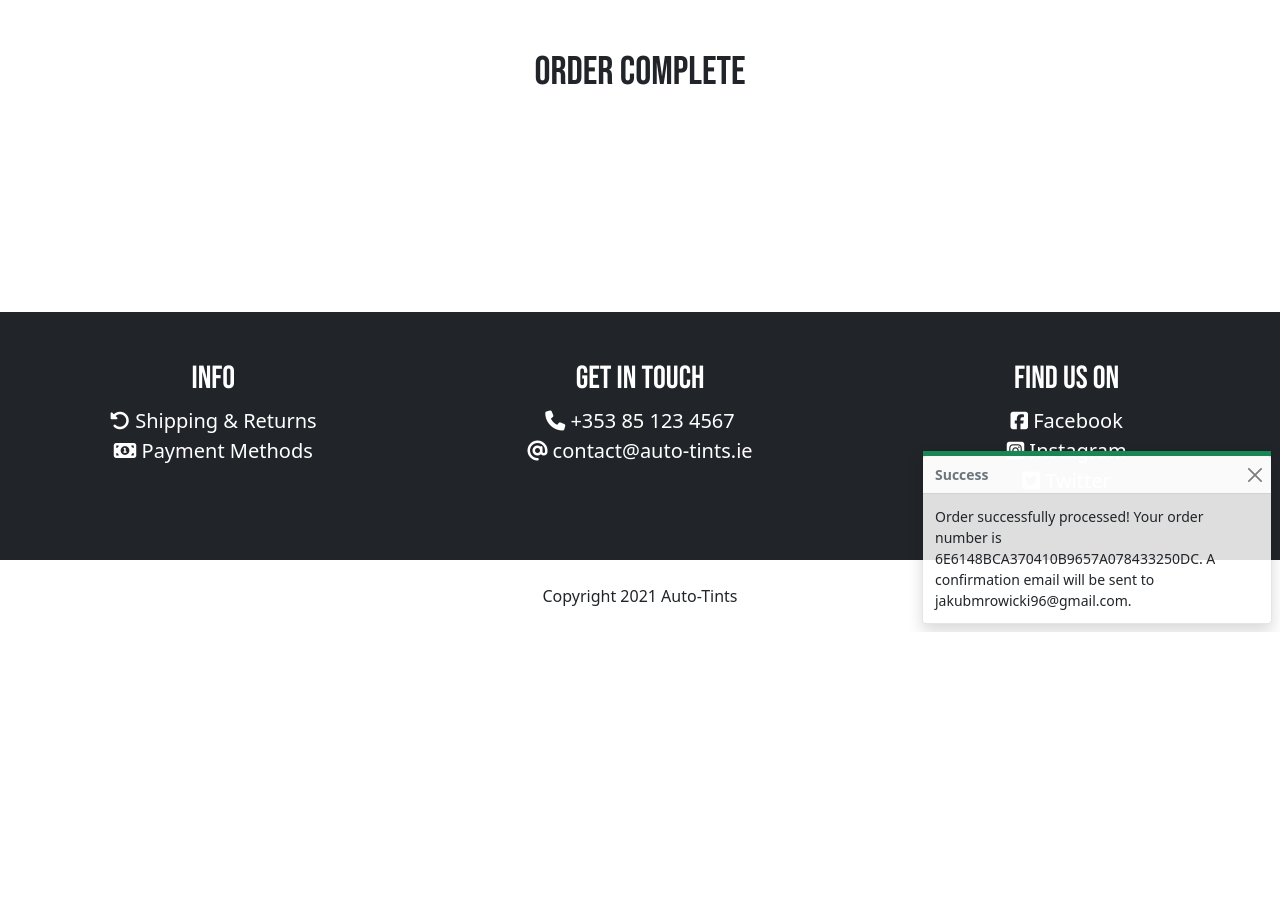
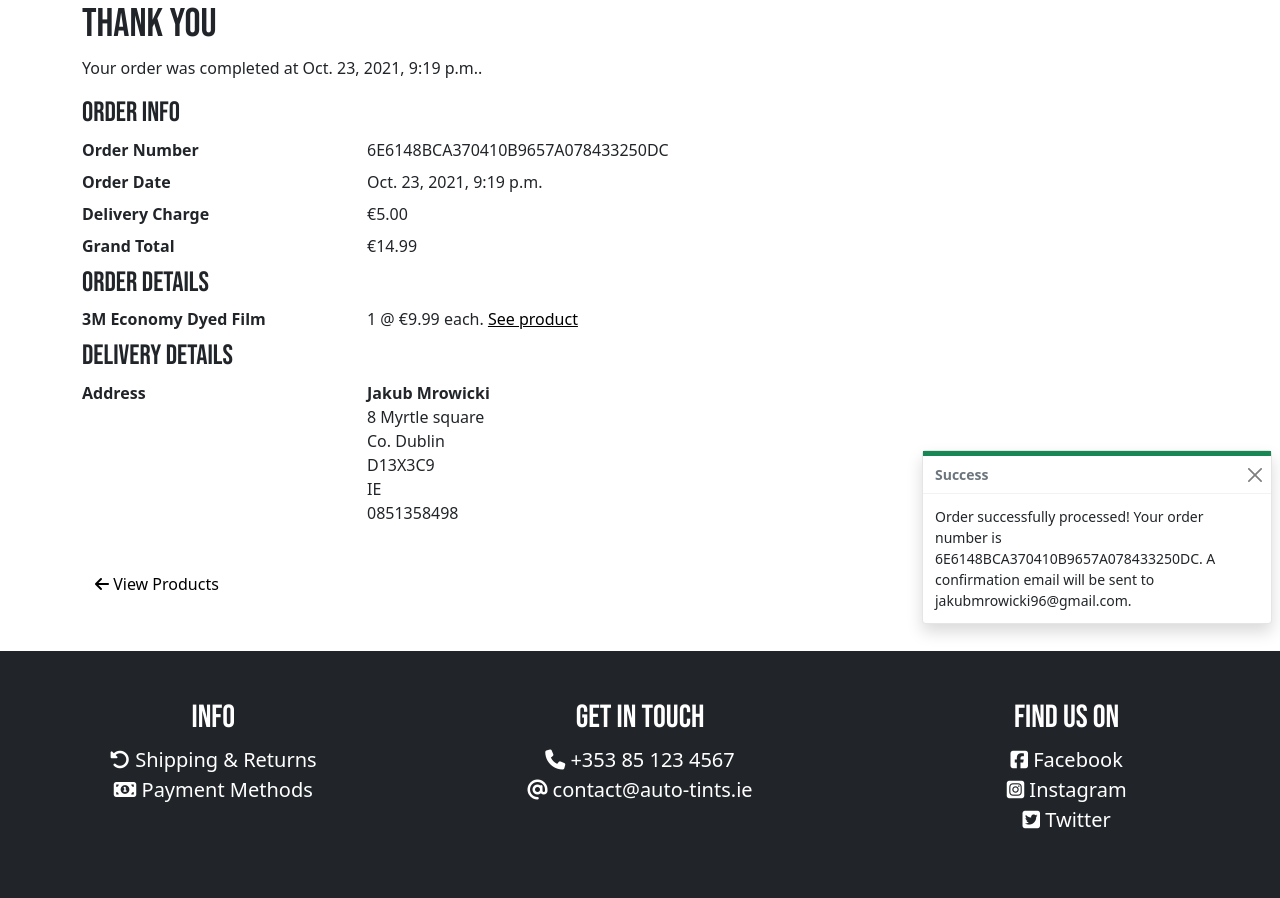
Before and after one commit to JakubMrowicki/auto-tints, a Django app: a page that uses checkout/templates/checkout/checkout_success.html in a window 1280 px wide. Shown: the part 168-1066 px from the top of the page. Before the commit the page ends 800 px from the top, so only its background shows below. Run offline with Django 3.2, Linux system fonts and the light colour scheme; data comes from the database, SQL or seed files in the repository; some libraries are stand-ins or nearby versions.

Commit message:
add checkout success template

```diff
--- a/checkout/templates/checkout/checkout_success.html
+++ b/checkout/templates/checkout/checkout_success.html
@@ -3,6 +3,47 @@
 
 {% block content %}
 <div class="container">
-    <h1 class="text-center mt-5">Order Complete</h1>
+    <div class="row">
+        <div class="col-12 mb-5">
+            <h1>Thank You</h1>
+            <p>Your order was completed at {{ order.date }}.</p>
+            <dl class="row">
+                <h3>Order Info</h3>
+                <dt class="col-sm-3">Order Number</dt>
+                <dd class="col-sm-9">{{ order.order_number }}</dd>
+                <dt class="col-sm-3">Order Date</dt>
+                <dd class="col-sm-9">{{ order.date }}</dd>
+                <dt class="col-sm-3">Delivery Charge</dt>
+                <dd class="col-sm-9">€{{ order.delivery_cost }}</dd>
+                <dt class="col-sm-3">Grand Total</dt>
+                <dd class="col-sm-9">€{{ order.grand_total }}</dd>
+                <h3>Order Details</h3>
+                {% for item in order.lineitems.all %}
+                    <dt class="col-sm-3 text-truncate" title="{{ item.product.name }}">{{ item.product.name }}</dt>
+                    <dd class="col-sm-9">
+                        {{ item.quantity }} @ €{{ item.product.price }} each. <a href="{% url 'products' %}{{ item.product.pk }}"><u>See product</u></a>
+                    </dd>
+                {% endfor %}
+                <h3>Delivery Details</h3>
+                <dt class="col-sm-3">Address</dt>
+                <dd class="col-sm-9">
+                    <address>
+                        <b>{{ order.full_name }}</b><br>
+                        {{ order.street_address1 }}<br>
+                        {% if order.street_address2 %}
+                            {{ order.street_address2 }}<br>
+                        {% endif %}
+                        {% if order.county %}
+                            {{ order.county }}<br>
+                        {% endif %}
+                        {{ order.postcode }}<br>
+                        {{ order.country }}<br>
+                        {{ order.phone_number }}
+                    </address>
+                </dd>
+            </dl>
+            <a href="{% url 'home' %}" class="btn btn-link"><i class="fas fa-arrow-left"></i> View Products</a>
+        </div>
+    </div>
 </div>
 {% endblock %}
```
